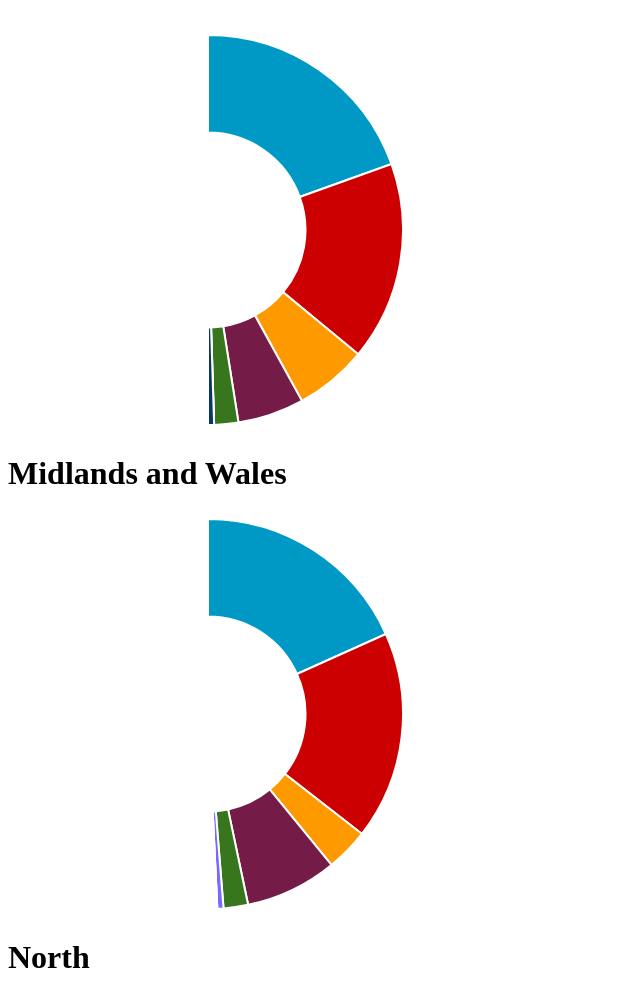
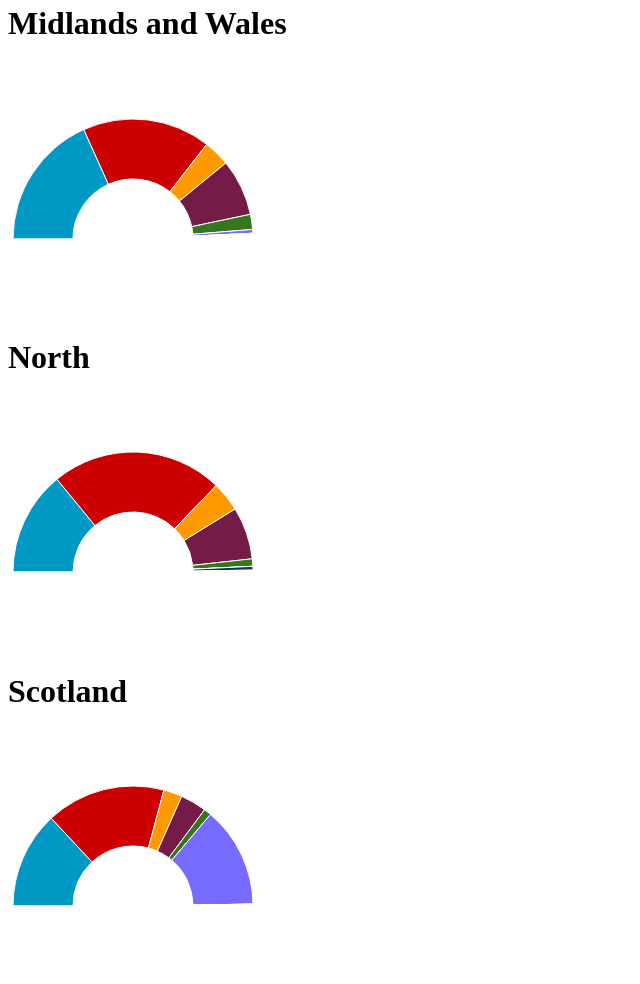
Before and after one commit to basilesimon/EU-elections-2014, a plain HTML site: page public/polls.html in a window 1280 px wide. Shown: the part 1018-2002 px from the top of the page, without its empty margins (0-640 px from the left). Drawn offline with Linux system fonts and the light colour scheme.

Commit message:
rotated charts

```diff
--- a/public/polls.html
+++ b/public/polls.html
@@ -7,58 +7,76 @@
 </head>
 <body>
 <h1>Projected votes - YouGov 18.05.2014</h1>
-<canvas id="nationalpoll" width="400" height="400"></canvas>
+<canvas id="nationalpoll" width="250" height="250"></canvas>
 
 <h1>London</h1>
-<canvas id="londonpoll" width="400" height="400"></canvas>
+<canvas id="londonpoll" width="250" height="250"></canvas>
 
 <h1>Rest of South</h1>
-<canvas id="southpoll" width="400" height="400"></canvas>
+<canvas id="southpoll" width="250" height="250"></canvas>
 
 <h1>Midlands and Wales</h1>
-<canvas id="midlandspoll" width="400" height="400"></canvas>
+<canvas id="midlandspoll" width="250" height="250"></canvas>
 
 <h1>North</h1>
-<canvas id="northpoll" width="400" height="400"></canvas>
+<canvas id="northpoll" width="250" height="250"></canvas>
 
 <h1>Scotland</h1>
-<canvas id="scotpoll" width="400" height="400"></canvas>
+<canvas id="scotpoll" width="250" height="250"></canvas>
 
 <script>
   var nationalPoll = $.getJSON("data/globalspolls.json", chartDraw);
   function chartDraw(nationalPoll) {
     var ctx = document.getElementById("nationalpoll").getContext("2d");
-    var pollsChart = new Chart(ctx).Doughnut(nationalPoll);
+    var options = { segmentStrokeWidth : 1 };
+    var pollsChart = new Chart(ctx).Doughnut(nationalPoll, options);
+      ctx.rotate(-90*Math.PI/180);
+      ctx.translate(-300,0);
   }
 
   var londonPoll = $.getJSON("data/londonpolls.json", londonDraw);
   function londonDraw(londonPoll) {
     var ctxLondon = document.getElementById("londonpoll").getContext("2d");
-    var londonChart = new Chart(ctxLondon).Doughnut(londonPoll);
+    var options = { segmentStrokeWidth : 1 };
+    var londonChart = new Chart(ctxLondon).Doughnut(londonPoll, options);
+      ctxLondon.rotate(-90*Math.PI/180);
+      ctxLondon.translate(-300,0);
   }
 
   var southPoll = $.getJSON("data/southpolls.json", southDraw);
   function southDraw(southPoll) {
     var ctxSouth = document.getElementById("southpoll").getContext("2d");
-    var southChart = new Chart(ctxSouth).Doughnut(southPoll);
+    var options = { segmentStrokeWidth : 1 };
+    var southChart = new Chart(ctxSouth).Doughnut(southPoll, options);
+      ctxSouth.rotate(-90*Math.PI/180);
+      ctxSouth.translate(-300,0);
   }
 
   var midlandsPoll = $.getJSON("data/midlandspolls.json", midlandsDraw);
   function midlandsDraw(midlandsPoll) {
     var ctxMidlands = document.getElementById("midlandspoll").getContext("2d");
-    var midlandsChart = new Chart(ctxMidlands).Doughnut(midlandsPoll);
+    var options = { segmentStrokeWidth : 1 };
+    var midlandsChart = new Chart(ctxMidlands).Doughnut(midlandsPoll, options);
+      ctxMidlands.rotate(-90*Math.PI/180);
+      ctxMidlands.translate(-300,0);
   }
 
   var northPoll = $.getJSON("data/northpolls.json", northDraw);
   function northDraw(northPoll) {
     var ctxNorth = document.getElementById("northpoll").getContext("2d");
-    var northChart = new Chart(ctxNorth).Doughnut(northPoll);
+    var options = { segmentStrokeWidth : 1 };
+    var northChart = new Chart(ctxNorth).Doughnut(northPoll, options);
+      ctxNorth.rotate(-90*Math.PI/180);
+      ctxNorth.translate(-300,0);
   }
 
   var scotlandPoll = $.getJSON("data/scotlandpolls.json", scotlandDraw);
   function scotlandDraw(scotlandPoll) {
     var ctxScotland = document.getElementById("scotpoll").getContext("2d");
-    var scotChart = new Chart(ctxScotland).Doughnut(scotlandPoll);
+    var options = { segmentStrokeWidth : 1 };
+    var scotChart = new Chart(ctxScotland).Doughnut(scotlandPoll, options);
+      ctxScotland.rotate(-90*Math.PI/180);
+      ctxScotland.translate(-300,0);
   }
 </script>
 </body>
```
